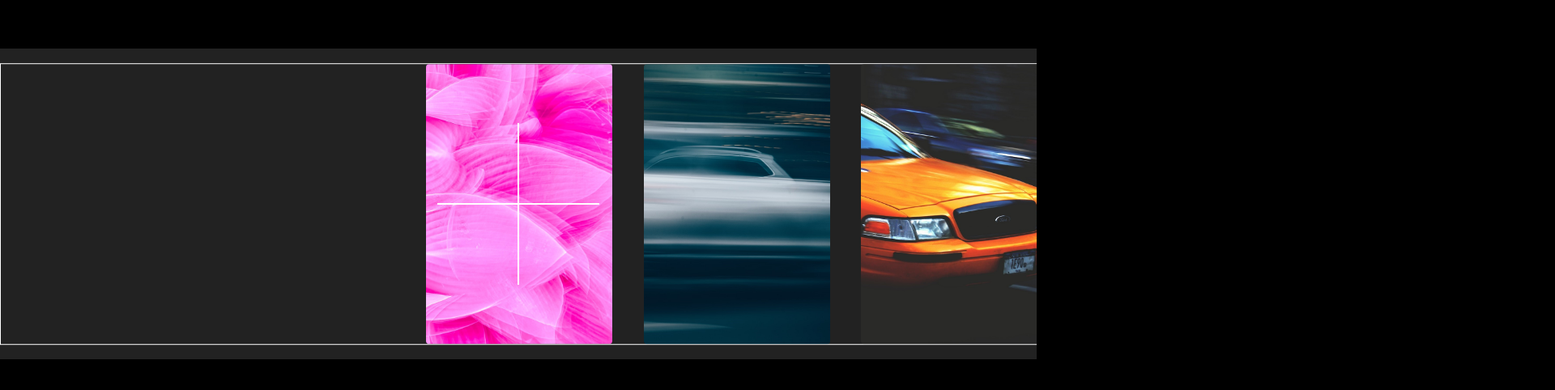
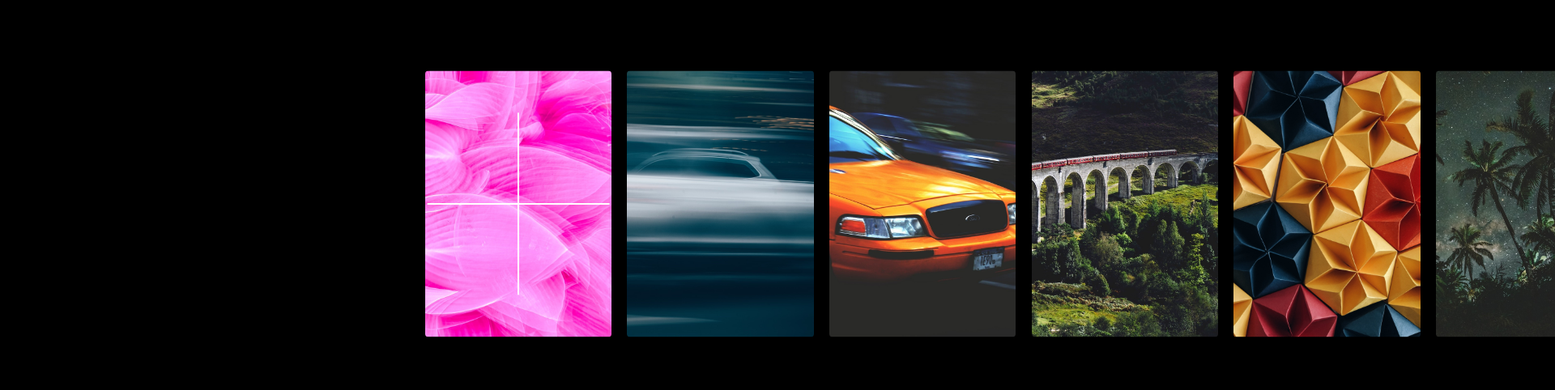
Before and after one commit to gvamsi1113/Smooth-Hori-Move, a plain HTML site: page index.html in a window 1280 px wide. Shown: the part 148-630 px from the top of the page at 81% size, 1920 px wide, since content can reach past the window. Drawn offline with Linux system fonts and the light colour scheme.

Commit message:
added anchring and simplified values

```diff
--- a/index.html
+++ b/index.html
@@ -10,7 +10,7 @@
 </head>
 
 <body draggable="false">
-    <div class="trackwrapper">
+    <div class="dummy-scroll"></div>
     <div id="image-track" data-mouse-down-at="0" data-prev-percentage="0" draggable="false">
         <div class="card"><img class="image" src="img/img-1.jpg" alt="" draggable="false"></div>
         <div class="card"><img class="image" src="img/img-2.jpg" alt="" draggable="false"></div>
@@ -21,7 +21,6 @@
         <div class="card"><img class="image" src="img/img-7.jpg" alt="" draggable="false"></div>
         <div class="card"><img class="image" src="img/img-8.jpg" alt="" draggable="false"></div>
     </div>
-    </div>
     <!-- <div id="with-mouse"></div> -->
     <div class="center-plus" id="cp1"></div>
     <div class="center-plus" id="cp2"></div>
--- a/index.js
+++ b/index.js
@@ -8,7 +8,16 @@ window.onmousedown = e => {
 
 window.onmouseup = e => {
     track.dataset.mouseDownAt = "0";
-    track.dataset.prevPercentage = track.dataset.percentage;
+    track.animate({
+        transform: `translate(${Math.round(track.dataset.percentage/19.5*1.56)*19.5/1.56}%, -50%)`
+    }, { duration: 800, fill: "forwards" });
+    for (const image of track.getElementsByClassName("image")) {
+        image.animate({
+            objectPosition: `${Math.round(track.dataset.percentage/19.5*1.56)*19.5/1.56 + 100}% center`
+        }, { duration: 800, fill: "forwards" });
+    }
+
+    track.dataset.prevPercentage = Math.round(track.dataset.percentage/19.5*1.56)*19.5/1.56;
 }
 
 window.onmousemove = e => {
@@ -23,14 +32,14 @@ window.onmousemove = e => {
 
     // const nextPercentage = Math.min(Math.max(parseFloat(track.dataset.prevPercentage) + mouseDelta / maxDelta * -100, -63), 0);
 
-    // const limitConst = 41+41+7*3+8*18 = 248;  track(paddingLeft + paddingRight) + (number of gaps * width of each gap) + (number of elements * width of each)
+    // const limitConst = 41+41+7*3+8*18 = 247;  track(paddingLeft + paddingRight) + (number of gaps * width of each gap) + (number of elements * width of each)
     // So for maxDelta movement of mouse the track should move 248 and should not move more than that so limited to that amount.
 
-    const nextPercentage = Math.min(Math.max(parseFloat(track.dataset.prevPercentage) + mouseDelta / maxDelta * -100, -100+100/2.48), 0);
+    const nextPercentage = Math.min(Math.max(parseFloat(track.dataset.prevPercentage) + mouseDelta / maxDelta * -100, -100+19.5*100/156), 0);
 
     track.animate({
         transform: `translate(${nextPercentage}%, -50%)`
-    }, { duration: 1500, fill: "forwards" });
+    }, { duration: 1200, fill: "forwards" });
 
     track.dataset.percentage = nextPercentage;
 
--- a/styles.css
+++ b/styles.css
@@ -8,35 +8,34 @@ body {
     overflow: hidden;
 }
 
-.trackwrapper {
+.dummy-scroll {
     height: 30vw;
     /* padding: 2vh; */
-    width: 100%;
+    width: 247vw;
     position: absolute;
     top: 50%;
     transform: translate(0%, -50%);
-    background-color: #222;
-    overflow-x: scroll;
+    /* background-color: #222;   */
+    /* overflow-x: scroll; */
 }
 
 #image-track {
-    padding-left: 41vw;
-    padding-right: 41vw;
+    padding-left: 0;
+    padding-right: 1.5vw;
     height: auto;
     display: flex;
-    gap: 3vw;
-    position: inherit;
-    left: 0%;
+    gap: 1.5vw;
+    position: absolute;
+    left: 41vw;
     top: 50%;
     transform: translate(0%, -50%);
     user-select: none;
-    border: 1px solid white;
-    overflow: visible;
+    /* border: 1px solid white; */
 }
 
 #image-track>.card {
     width: 18vw;
-    aspect-ratio: 2/3;
+    aspect-ratio: 7/10;
     border-radius: 4px;
     overflow: hidden;
 }
@@ -74,7 +73,7 @@ body {
 
 .center-plus {
     width: 2px;
-    height: 200px;
+    height: 17.6vw;
     position: absolute;
     left: 50%;
     top: 50%;
```
Lines whose indentation alone changed are shown as unchanged.
